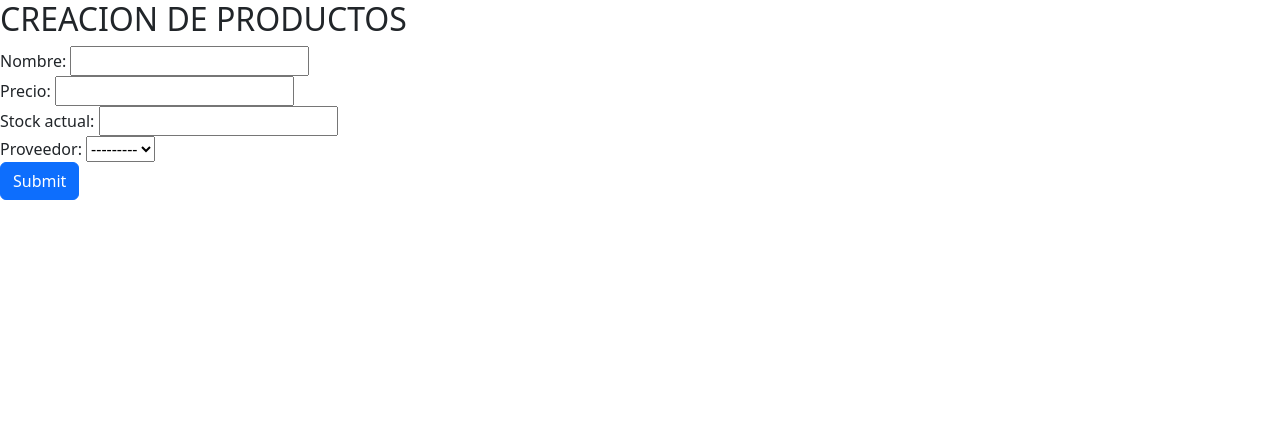
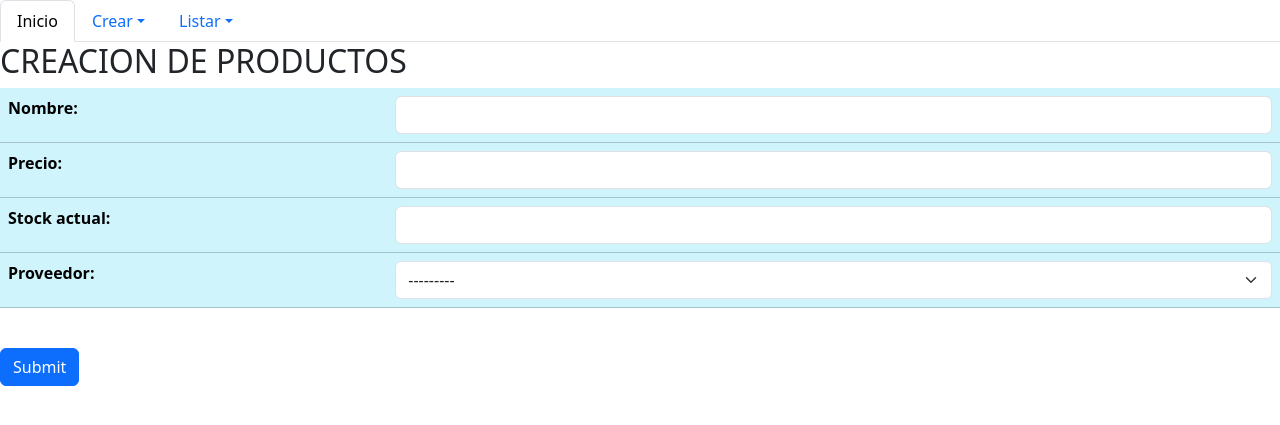
Before and after one commit to orang3world/c33_Trabajo_Integrador_Orange_Ariel, a Django app: template StockControl/compra/templates/prod_form.html in a window 1280 px wide. Shown: the top 425 px of the page. Run offline with Django 5.2, Linux system fonts and the light colour scheme; the template is opened without the code that fills it: values that come from a table or form of the project are taken from there, others are empty; data comes from the database, SQL or seed files in the repository; both versions use the stored data as it was after the commit; some libraries are stand-ins or nearby versions.

Commit message:
uso de modelForm para formularios con bootstrap sin usar app, barra de navegacion agregada

```diff
--- a/StockControl/compra/forms.py
+++ b/StockControl/compra/forms.py
@@ -1,3 +1,5 @@
+import attrs
+from django import forms
 from django.forms import ModelForm
 from .models import Proveedor, Producto
 
@@ -6,7 +8,19 @@ class ProductoForm(ModelForm):
         model = Producto
         fields = ['nombre', 'precio', 'stock_actual','proveedor']
 
+        widgets = {
+            'nombre':forms.TextInput(attrs={'class':'form-control'}),
+            'precio':forms.TextInput(attrs={'class':'form-control'}),
+            'stock_actual':forms.TextInput(attrs={'class':'form-control'}),
+            'proveedor':forms.Select(attrs={'class':'form-select'})
+        }
 class ProveedorForm(ModelForm):
     class Meta:
         model = Proveedor
         fields = ['nombre', 'apellido', 'dni']
+
+        widgets = {
+            'nombre':forms.TextInput(attrs={'class':'form-control'}),
+            'apellido':forms.TextInput(attrs={'class':'form-control'}),
+            'dni':forms.TextInput(attrs={'class':'form-control'})
+        }
--- a/StockControl/compra/templates/base.html
+++ b/StockControl/compra/templates/base.html
@@ -7,6 +7,28 @@
     <link href="https://cdn.jsdelivr.net/npm/bootstrap@5.3.3/dist/css/bootstrap.min.css" rel="stylesheet" integrity="sha384-QWTKZyjpPEjISv5WaRU9OFeRpok6YctnYmDr5pNlyT2bRjXh0JMhjY6hW+ALEwIH" crossorigin="anonymous">
 </head>
 <body>
+    <ul class="nav nav-tabs">
+        <li class="nav-item">
+          <a class="nav-link active" aria-current="page" href="#">Inicio</a>
+        </li>
+        <li class="nav-item dropdown">
+          <a class="nav-link dropdown-toggle" data-bs-toggle="dropdown" href="#" role="button" aria-expanded="false">Crear</a>
+          <ul class="dropdown-menu">
+            <li><a class="dropdown-item" href="/crear/proveedores">Nuevo Proveedor</a></li>
+            <li><hr class="dropdown-divider"></li>
+            <li><a class="dropdown-item" href="/crear/productos">Nuevo Producto</a></li>
+          </ul>
+        </li>
+        <li class="nav-item dropdown">
+            <a class="nav-link dropdown-toggle" data-bs-toggle="dropdown" href="#" role="button" aria-expanded="false">Listar</a>
+            <ul class="dropdown-menu">
+              <li><a class="dropdown-item" href="/listar/proveedores">Proveedores</a></li>
+              <li><hr class="dropdown-divider"></li>
+              <li><a class="dropdown-item" href="/listar/productos">Productos</a></li>
+            </ul>
+          </li>
+    </ul>
+
     {% block content %}{% endblock content %}
     <script src="https://cdn.jsdelivr.net/npm/bootstrap@5.3.3/dist/js/bootstrap.bundle.min.js" integrity="sha384-YvpcrYf0tY3lHB60NNkmXc5s9fDVZLESaAA55NDzOxhy9GkcIdslK1eN7N6jIeHz" crossorigin="anonymous"></script>
 </body>
--- a/StockControl/compra/templates/prod_form.html
+++ b/StockControl/compra/templates/prod_form.html
@@ -1,11 +1,15 @@
-{% extends "base.html" %}
-{% load bootstrap %}
-{% block title %}PRODUCTOS{% endblock %}
+{% extends 'base.html' %}
+{% block title %}
+  PRODUCTOS
+{% endblock %}
 {% block content %}
-<h2>CREACION DE PRODUCTOS </h2>
-<form action = "" method = "post">
-    {% csrf_token %}
-        {{ form|bootstrap }}
-    <button type="submit" class="btn btn-primary">Submit</button>
-</form>
+  <h2>CREACION DE PRODUCTOS</h2>
+  <div class="form-group">
+    <form action="" method="post">
+      {% csrf_token %}
+      <table class="table table-info">{{ form.as_table }}</table>
+      <br />
+      <button type="submit" class="btn btn-primary">Submit</button>
+    </form>
+  </div>
 {% endblock %}
```
Also changed, not shown: StockControl/compra/templates/prov_form.html (+7 -3 lines), StockControl/db.sqlite3.
